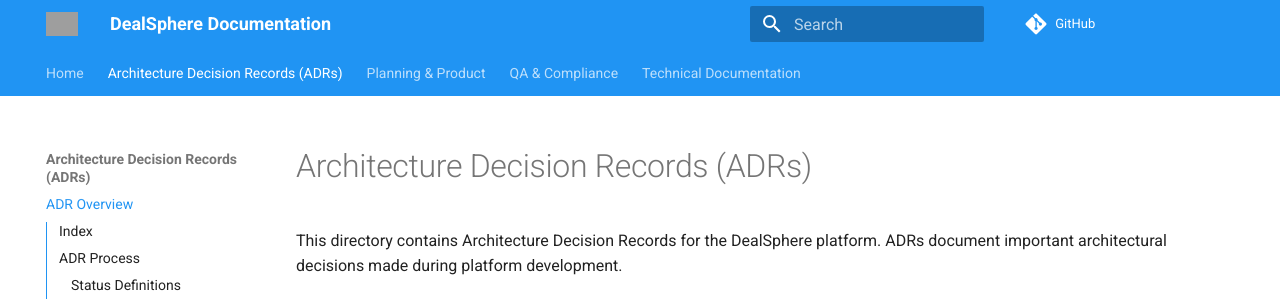
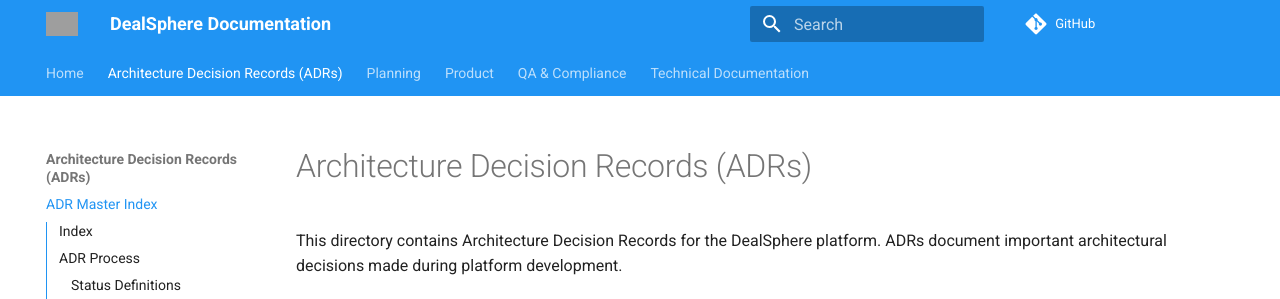
Before and after one commit to DealSphere-Inc/dealsphere-platform-docs, an MkDocs documentation site: the page built from docs/adr/README.md, in a window 1280 px wide and 900 px high. Shown: the top 299 px of the window. Built offline with MkDocs 1.6.1 and Material for MkDocs 9.7.7, drawn with Linux system fonts in a browser that asks for light colours; comment, search, counter and statistics services are not loaded; some of the changed lines change nothing that is shown; grey boxes are pictures that could not be loaded.

Commit message:
Update mkdocs.yml

```diff
--- a/mkdocs.yml
+++ b/mkdocs.yml
@@ -25,7 +25,7 @@
   - Home: README.md
 
   - Architecture Decision Records (ADRs):
-      - ADR Overview: adr/README.md
+      - ADR Master Index: adr/README.md
       - ADR-0000 Template: adr/ADR-0000-template.md
       - ADR-0001 Java 17 Runtime: adr/ADR-0001-java-17-runtime.md
       - ADR-0002 Microservices Architecture: adr/ADR-0002-microservices-architecture.md
@@ -53,9 +53,11 @@
       - ADR-0024 Multi-Tenant Baseline: adr/ADR-0024-multi-tenant-baseline-strategy.md
       - ADR-0025 Event Streaming Platform: adr/ADR-0025-event-streaming-platform.md
 
-  - Planning & Product:
+  - Planning:
       - Phase 1 Development Plan: planning/platform-development-phase1.md
-      - Phase 1 Product Requirements (PRD): product/Phase1_PRD.md
+
+  - Product:
+      - Phase 1 PRD: product/Phase1_PRD.md
 
   - QA & Compliance:
       - QA Suite Overview: qa/README.md
@@ -70,7 +72,7 @@
       - Release Process: tech/release-process.md
       - Sprint Demo Checklists: tech/sprint-demo-checklists.md
       - Sprint Plan (Phase 1): tech/sprint-plan-phase-1.md
-      - Technology Landscape: tech/technology-landscape.md                    # Optional
+      - Technology Landscape: tech/technology-landscape.md
 
 markdown_extensions:
   - admonition
```
